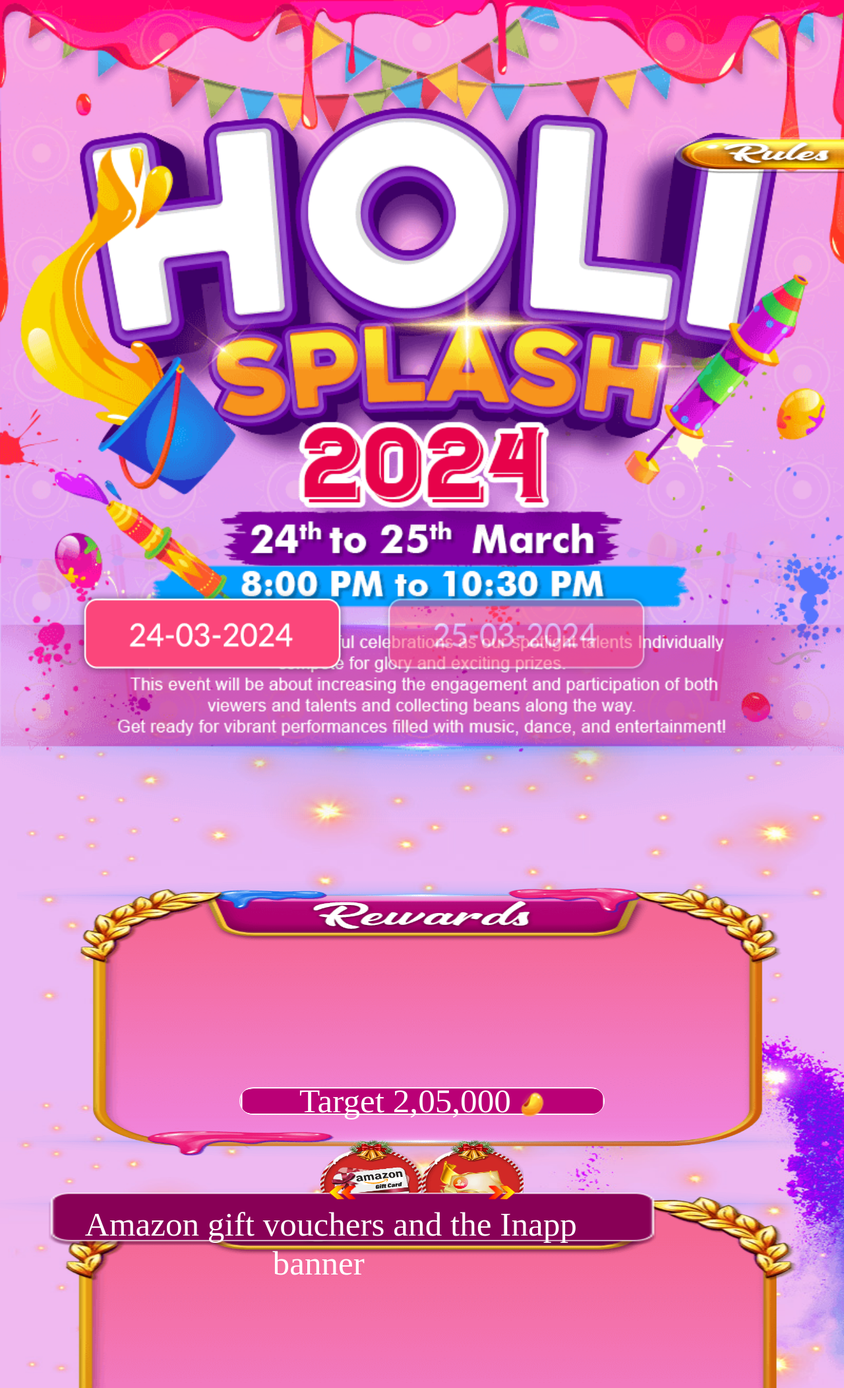
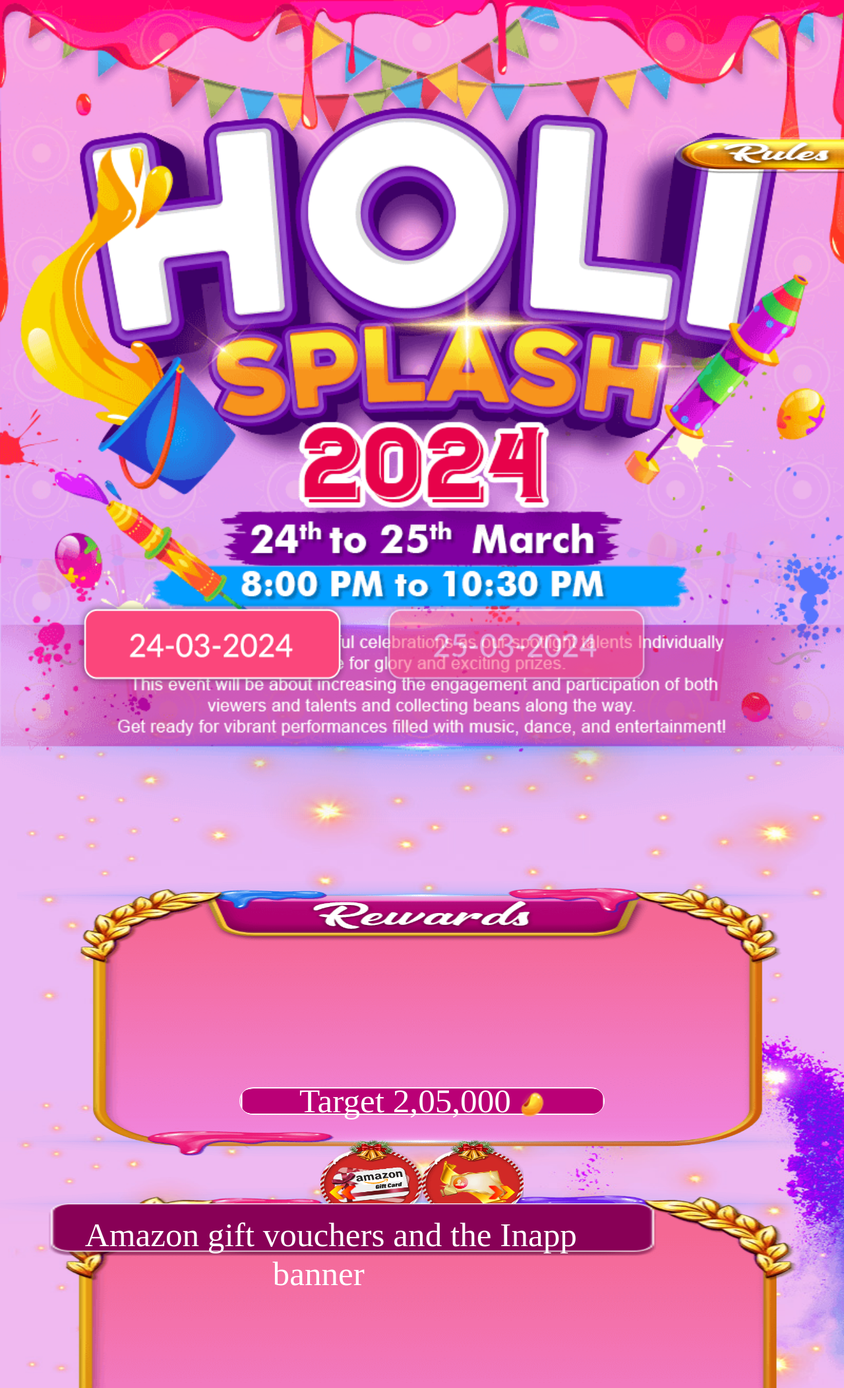
Before and after one commit to khankadir193/HoliSpotlight, a plain HTML site: page index.html in a window 1280 px wide. Shown: the top 2104 px of the page at 66% size. Drawn offline with Linux system fonts and the light colour scheme.

Commit message:
holi event design

```diff
--- a/style.css
+++ b/style.css
@@ -80,7 +80,7 @@ body {
   white-space: break-spaces;
   position: absolute;
   left: 3rem;
-  top: 10rem;
+  top: 11rem;
   background: url("./image/schedule-targetBg.png") center / 100% 100% no-repeat;
   width: 75%;
   height: 10vh;
@@ -178,7 +178,7 @@ span {
   display: flex;
   width: 80%;
   position: absolute;
-  top: 56rem;
+  top: 57rem;
   left: 2.5rem;
   height: 10vw;
   justify-content: center;
```
